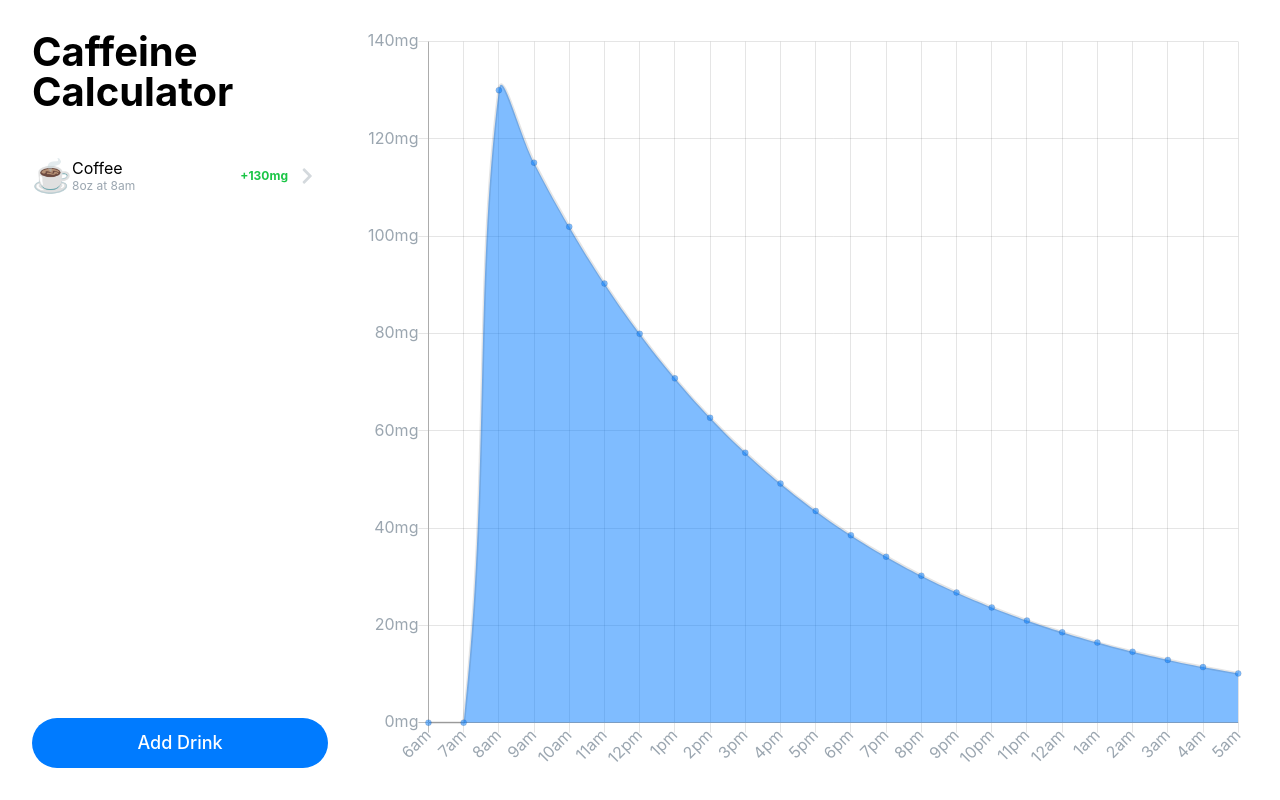
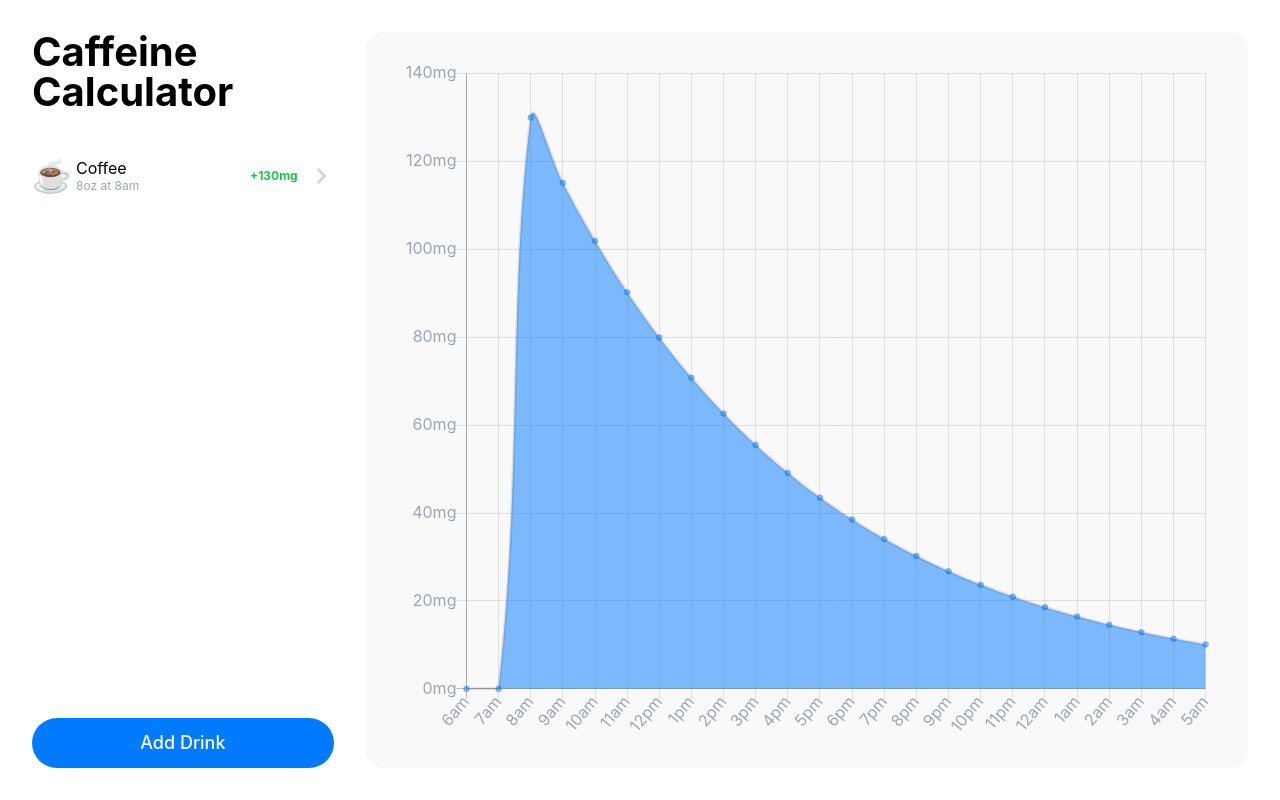
Before and after one commit to scotato/caffeine-calculator, a React (Create React App) app: page /add-drink in a window 1280 px wide. Both pictures are taken after a click on the button "Add". Built offline with nearby package versions, Linux system fonts and the light colour scheme.

Commit message:
update drinkrow styles, layout styles

```diff
--- a/src/components/DrinkRow.js
+++ b/src/components/DrinkRow.js
@@ -7,9 +7,9 @@ const DrinkRow = styled(Link)`
   display: grid;
   padding: 16px 0;
   align-items: center;
-  grid-column-gap: 8px;
+  grid-column-gap: 12px;
   grid-row-gap: 4px;
-  grid-template-columns: 32px auto auto 32px;
+  grid-template-columns: 32px auto auto 24px;
   grid-template-rows: 16px 12px;
   grid-template-areas:
     "emoji title detail icon"
@@ -48,9 +48,11 @@ const Detail = styled.strong`
   color: ${props => props.theme.colors.success};
 `
 
-const IconRight = styled(Icon).attrs({name: 'chevron-right'})`
+const IconRight = styled.div`
+  display: grid;
   grid-area: icon;
   color: ${props => props.theme.colors.defaultLight};
+  place-items: center;
 `
 
 export default props => (
@@ -59,6 +61,8 @@ export default props => (
     <Title>{props.title}</Title>
     <Subtitle>{props.subtitle}</Subtitle>
     <Detail>{props.detail}</Detail>
-    <IconRight fixedWidth />
+    <IconRight>
+      <Icon name="chevron-right" />
+    </IconRight>
   </DrinkRow>
 )
--- a/src/components/Layout.js
+++ b/src/components/Layout.js
@@ -4,29 +4,21 @@ import { Reset } from 'styled-reset'
 import GlobalStyle from './GlobalStyle'
 
 const layoutLandscape = css`
-  grid-template-columns: 1fr 3fr;
-  grid-column-gap: 32px;
-  grid-row-gap: 32px;
+  grid-template-columns: 1fr 2.5fr;
   grid-template-areas: "page chart";
 `
 
 const layoutPortrait = css`
   grid-template-rows: auto auto;
   grid-template-columns: initial;
-  grid-row-gap: 32px;
   grid-template-areas:
     "chart"
     "page";
-
-    @media (max-width: 375px) {
-      grid-row-gap: 16px;
-    }
 `
 
 const Layout = styled.div`
   display: grid;
   margin: 0 auto;
-  padding: 32px;
   width: 100%;
   max-width: 1680px;
   min-height: 100vh;
@@ -43,14 +35,11 @@ const Layout = styled.div`
   @media (max-width: 768px) {
     ${layoutPortrait}
   }
-
-  @media (max-width: 375px) {
-    padding: 16px;
-  }
 `
 
 export const Page = styled.main`
   display: grid;
+  padding: 32px;
   grid-area: page;
   grid-template-rows: auto 1fr auto;
   grid-row-gap: 32px;
@@ -59,6 +48,11 @@ export const Page = styled.main`
     "body"
     "actions";
   height: 100%;
+  box-sizing: border-box;
+
+  @media (max-width: 375px) {
+    padding: 16px;
+  }
 `
 
 export const Title = styled.h1`
@@ -93,8 +87,16 @@ export const Actions = styled.div`
 `
 
 export const Chart = styled.section`
+  margin: 32px 32px 32px 0;
+  padding: 32px;
   grid-area: chart;
   max-width: calc(100vw - 64px);
+  background-color: rgba(0, 0, 0, 0.025);
+  border-radius: 16px;
+
+  @media (max-width: 375px) {
+    padding: 16px;
+  }
 `
 
 export default props => (
```
